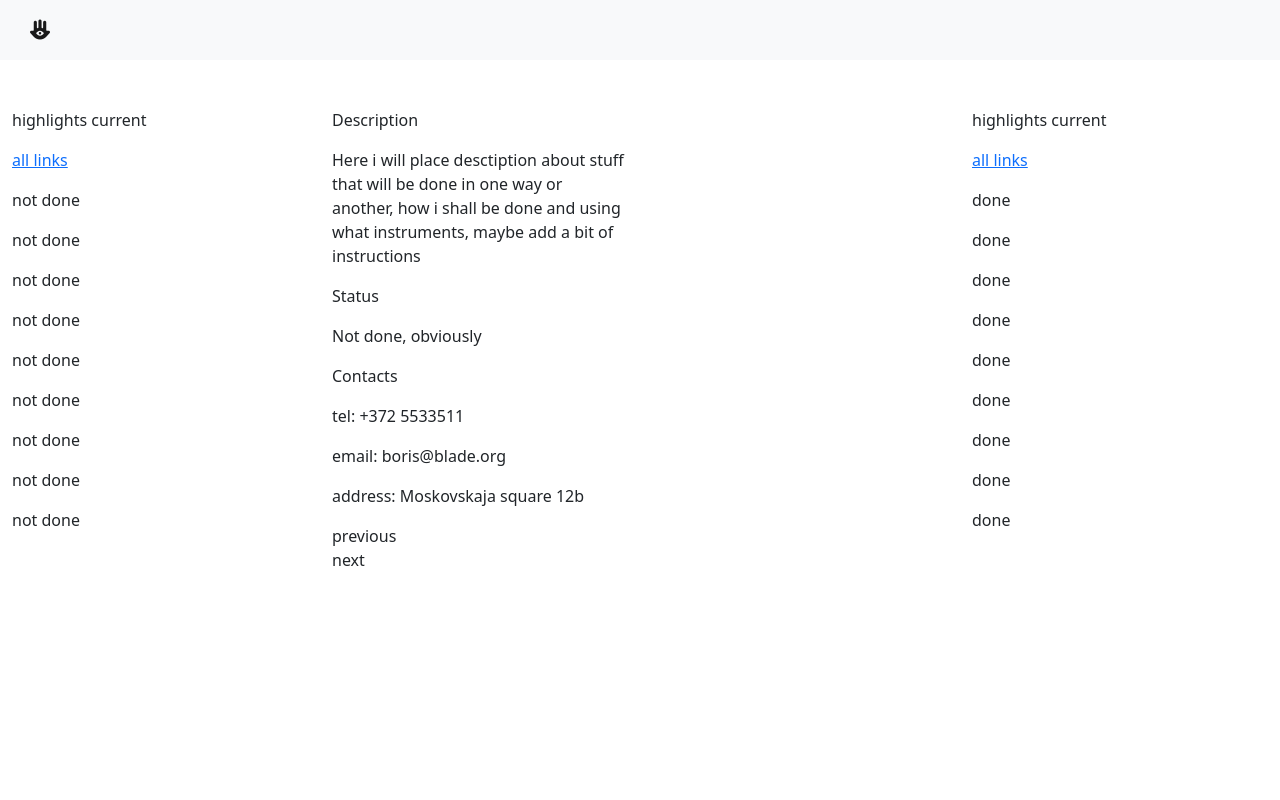
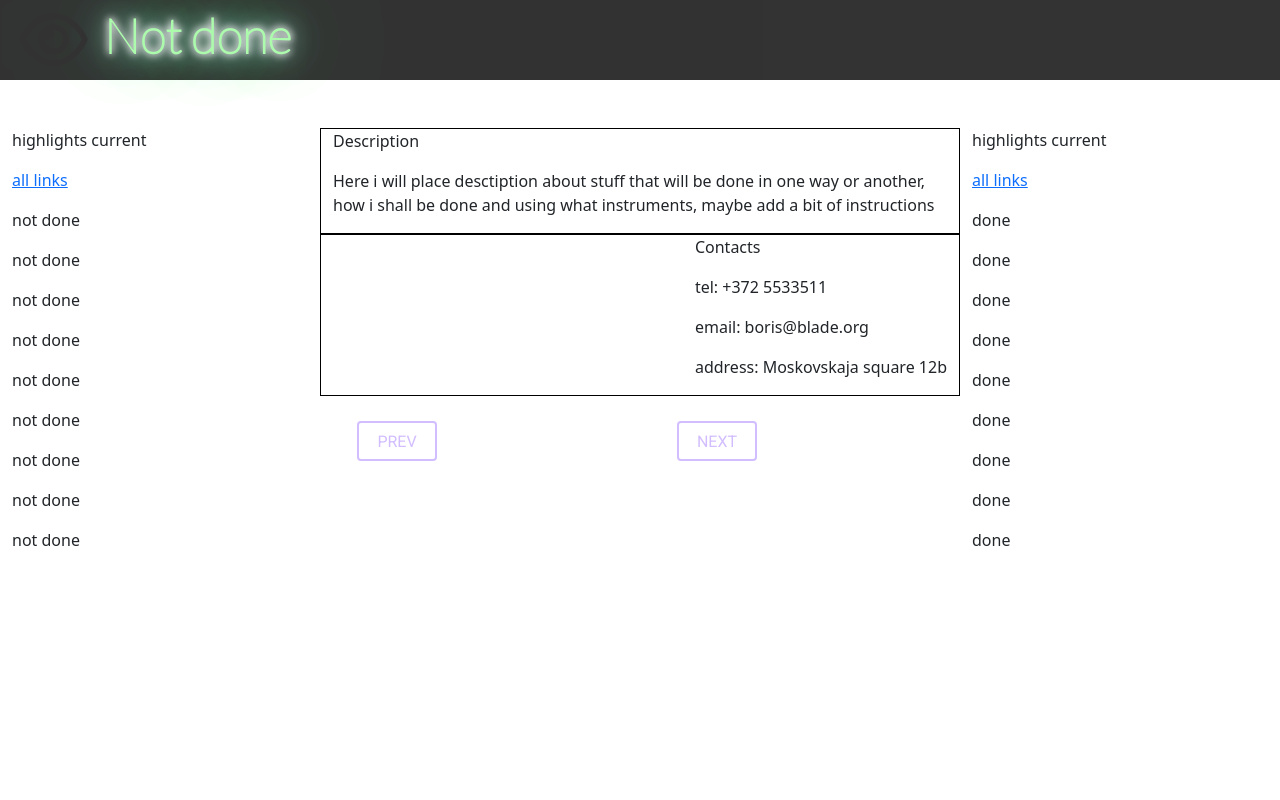
Before and after one commit to dmnth/flask_app, a Flask app: page /activitie/1/ in a window 1280 px wide. Run offline with Flask 2, Linux system fonts and the light colour scheme; some libraries are stand-ins or nearby versions.

Commit message:
css/buttons

```diff
--- a/app/routes.py
+++ b/app/routes.py
@@ -67,3 +67,7 @@ def index():
 @app.route('/jq', methods=['GET', 'POST'])
 def jq():
     return render_template('jq.html')
+
+@app.route('/button_test', methods=['GET', 'POST'])
+def buttons():
+    return render_template('button.html')
--- a/app/static/style.css
+++ b/app/static/style.css
@@ -1,17 +1,15 @@
 @import url('https://fonts.googleapis.com/css2?family=Montserrat:wght@100&display=swap');
+@import url("https://fonts.googleapis.com/css2?family=Roboto&display=swap");
 
 /* Media queries */
 
 @media only screen and (max-width: 1200px) {
-    body {
-          background-color: lightblue;
-            }
         }
 
 /* Tags */
 
-a:hover {
-    background-color: palegreen;
+
+body {
 }
 
 footer {
@@ -43,22 +41,32 @@ h2 {
 
 
 .navbar {
-    padding: 10px 10px;
+    padding-top: 0.3rem;
+    padding-bottom: 0.3rem;
     width: 100%;
     margin-bottom: 3em;
+    font-family: "Lato" sans-serif;
+    opacity: 0.8;
+    background: black;
+
 }
+
 
 .navbar-brand {
     padding-left: 1em
 }
 
+#navbarNav.collapse.navbar-collapse {
+}
+
 .table.container-fluid {
     padding: 2em 2em;
-    border: 1px solid black;
     box-shadow: 5px 10px;
     margin-top: 3em;
     overflow-Y: scroll;
     max-height: 500px;
+    border: 1px solid black;
+    color: grey;
 }
 
 .input {
@@ -75,7 +83,6 @@ h2 {
 
 .form {
     padding: 2em 2em;
-    border: 1px solid black;
     box-shadow: 5px 10px;
     margin-top: 1em;
     height: 100%;
@@ -104,7 +111,6 @@ h2 {
 
 .footer.container-fluid {
     height: 5em;
-    border: 1px solid black;
     width: 100%;
     margin-top: 10em;
 }
@@ -152,7 +158,6 @@ h2 {
 .col-md-4.stuff img {
     width: 50%;
     height: auto;
-    border: 1px solid black;
 }
 
 .image-text {
@@ -161,3 +166,179 @@ h2 {
     width: 50%;
     height: auto;
 }
+
+/* activitie page */
+
+@media only screen and (max-width: 769px) {
+    .list-of-notdones{
+        display: none;
+    }
+}
+
+.col-md-6.left, .col-md-6.right {
+    display: flex;
+    border: 1px solid black;
+    width: 100%;
+    height: auto;
+}
+
+.col-md-6.right {
+    justify-content: end;
+}
+
+.col-md-6.left {
+    justify-content: start;
+}
+
+.btn-menu {
+    font-family: 'Lato', sans-serif;
+}
+  .btn-menu::after {
+    content: "MAIN";
+    position: absolute;
+    /*
+    top: 41%;
+    */
+    left: 50%;
+    transform: translate(-50%);
+    color: red;
+    transition: all 0.1s linear; }
+  .btn-menu::before {
+    content: "";
+    position: relative;
+    display: block;
+    height: 15px;
+    width: 15px;
+    background: #d2bdff;
+    box-shadow: 0px 0px 10px 3px #0ff;
+    margin-left: -8px;
+    margin-top: -8px;
+    opacity: 0;
+    transition: all 0.1s linear;
+    border-radius: 100%
+    }
+
+
+
+
+.button {
+  border: 2px solid #d2bdff;
+  height: 40px;
+  width: 80px;
+  border-radius: 4px;
+  position: relative;
+  cursor: pointer;
+  font-family: "Roboto", sans-serif;
+  margin: 25px; }
+  .button::after {
+    content: "MAIN";
+    position: absolute;
+    /*
+    top: 41%;
+    */
+    left: 50%;
+    transform: translate(-50%);
+    color: #d2bdff;
+    transition: all 0.1s linear; }
+  .button::before {
+    content: "";
+    position: relative;
+    display: block;
+    height: 15px;
+    width: 15px;
+    background: #d2bdff;
+    box-shadow: 0px 0px 10px 3px #0ff;
+    margin-left: -8px;
+    margin-top: -8px;
+    opacity: 0;
+    transition: all 0.1s linear;
+    border-radius: 100%;
+}
+@keyframes star {
+  0% {
+    margin-left: -8px;
+    margin-top: -8px; }
+  25% {
+    margin-left: 194px;
+    margin-top: -8px; }
+  50% {
+    margin-left: 194px;
+    margin-top: 75px; }
+  75% {
+    margin-left: -8px;
+    margin-top: 75px; }
+  100% {
+    margin-left: -8px;
+    margin-top: -8px; } }
+  .button:hover::after {
+    text-shadow: 0 0 10px #fff, 0 0 10px #fff, 0 0 20px #82bedc, 0 0 30px #82bedc, 0 0 40px #82bedc, 0 0 50px #82bedc, 0 0 60px #82bedc; }
+  .btn-menu:hover::after {
+    text-shadow: 0 0 10px #fff, 0 0 10px #fff, 0 0 20px #82bedc, 0 0 30px #82bedc, 0 0 40px #82bedc, 0 0 50px #82bedc, 0 0 60px #82bedc; }
+
+.button.next::after {
+    content: "NEXT";
+}
+
+.button.prev::after {
+    content: "PREV";
+}
+
+.col-md-4.btn-prev {
+    display: flex;
+    justify-content: start;
+    border: 1px solid black;
+}
+
+/* Neon text */
+
+.neonText {
+  color: palegreen;
+  text-shadow:
+      0 0 7px #fff,
+      0 0 10px #fff,
+      0 0 21px #fff,
+      0 0 42px #0fa,
+      0 0 82px #0fa,
+      0 0 92px #0fa,
+      0 0 102px #0fa,
+      0 0 151px #0fa;
+}
+
+h1 {
+  font-size: 3rem;
+  animation: flicker  infinite alternate;
+  font-family: 'Lato', sans-serif;
+  font-weight: bold;
+  padding-bottom: 0rem;
+}
+
+
+h3 {
+  animation: flicker 1s infinite alternate;
+  font-family: 'Lato', sans-serif;
+  font-size: 1.5rem;
+  font-weight: bold;
+  color: red;
+  }
+
+/* Flickering animation */
+@keyframes flicker {
+
+  0%, 18%, 22%, 25%, 53%, 57%, 100% {
+
+      text-shadow:
+      0 0 4px #fff,
+      0 0 11px #fff,
+      0 0 19px #fff,
+      0 0 40px #0fa,
+      0 0 80px #0fa,
+      0 0 90px #0fa,
+      0 0 100px #0fa,
+      0 0 150px #0fa;
+
+  }
+
+  20%, 24%, 55% {
+      text-shadow: none;
+  }
+}
--- a/app/templates/activitie.html
+++ b/app/templates/activitie.html
@@ -31,8 +31,6 @@
             <div class='row'>
                 <div class='center col-md-6'>
                     <div class='content-container'>
-                        <p> Status </p>
-                        <p> Not done, obviously </p>
                     </div>
                 </div>
             </div>
@@ -47,11 +45,13 @@
                 </div>
             </div>
             <div class='row'>
-                <div class='previous'>
-                    previous
+                <div class='col-md-6 btn-prev'>
+                    <div class='button prev'>
+                    </div>
                 </div>
-                <div class='next'>
-                    next
+                <div class='col-md-6 btn-next'>
+                    <div class='button next'>
+                    </div>
                 </div>
             </div>
         </div>
--- a/app/templates/base.html
+++ b/app/templates/base.html
@@ -5,13 +5,14 @@
     <link rel="preconnect" href="https://fonts.googleapis.com">
     <link rel="preconnect" href="https://fonts.gstatic.com" crossorigin>
     <link href="https://fonts.googleapis.com/css2?family=Indie+Flower&family=MedievalSharp&family=Montserrat:wght@100&display=swap" rel="stylesheet">
+    <link href="https://fonts.googleapis.com/css2?family=Lato:ital,wght@0,100;1,300;1,400&family=Montserrat:wght@200&family=Ubuntu:wght@300&family=Yellowtail&display=swap" rel="stylesheet">
     <!---endfonts-->
     <meta charset="UTF-8">
     <!-- Stylesheets-->
     <link rel="stylesheet" href="{{ url_for('static',
                                    filename='bootstrap/css/bootstrap.css') }}">
     <link rel="stylesheet"
-                                  href="{{url_for('static',
+                                   href="{{url_for('static',
                                   filename='style.css') }}">
     <!-- endstylesheeets -->
     <!-- Fontawesome -->
@@ -26,8 +27,30 @@
     </script>
     <!-- endjQuery -->
     <title>{% block title %}Not Done's{% endblock %}</title>
-    <nav class='navbar navbar-light bg-light'>
-        <a class='navbar-brand' href='#'><i class="fas fa-hamsa">&nbsp</i></a>
+    <nav class="navbar navbar-expand-lg">
+        <a class="navbar-brand" hr ef="#">
+              <span style='color: black; position: relative;'>
+              <i class="far fa-eye fa-3x"></i>
+              </span>
+        </a>
+      <button class="navbar-toggler" type="button" data-toggle="collapse" data-target="#navbarNav" aria-controls="navbarNav" aria-expanded="false" aria-label="Toggle navigation">
+        <span class="navbar-toggler-icon"></span>
+      </button>
+      <div class="collapse navbar-collapse" id="navbarNav">
+        <ul class="navbar-nav">
+          <li class="nav-item active">
+              <h1 class='neonText'> Not done </h1>
+          </li>
+          <li class="nav-item active">
+          </li>
+          <li class="nav-item">
+          </li>
+          <li class="nav-item">
+          </li>
+          <li class="nav-item">
+          </li>
+        </ul>
+      </div>
     </nav>
 </head>
 <body>
--- a/app/templates/index.html
+++ b/app/templates/index.html
@@ -2,7 +2,7 @@
 {% block body %}
     <div class="container-fluid">
         <div class='row'>
-            <div class='col-md-3'>
+            <div class='col-md-2'>
             </div>
             <div class='col-md-6'>
                 <div class='container-fluid'>
@@ -123,7 +123,7 @@
                 </div>
             </div>
         </div>
-        <div class='col-md-3'>
+        <div class='col-md-4'>
         </div>
     </div>
     </div>
```
